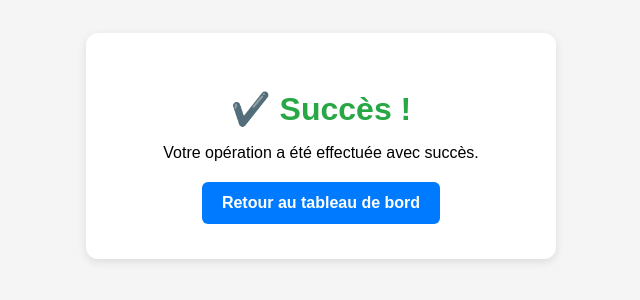
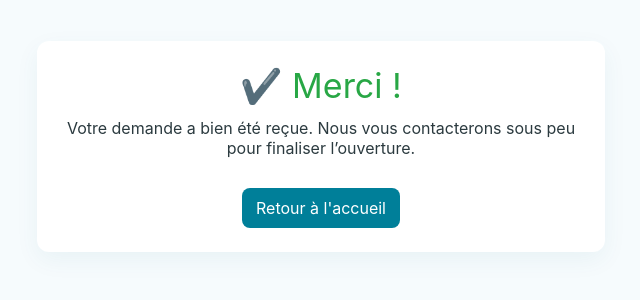
Before and after one commit to AfricanHeritageVR/Mobile-bank, a plain HTML site: page success.html in a window 1280 px wide. Shown: the part 254-554 px from the top of the page, without its empty margins (319-959 px from the left). Drawn offline with Linux system fonts and the light colour scheme.

Commit message:
Update success.html

```diff
--- a/success.html
+++ b/success.html
@@ -1,66 +1,20 @@
-<!DOCTYPE html>
+<!doctype html>
 <html lang="fr">
 <head>
-    <meta charset="UTF-8">
-    <meta name="viewport" content="width=device-width, initial-scale=1.0">
-    <title>Succès - MobiCash</title>
-
-    <style>
-        body {
-            font-family: Arial, sans-serif;
-            margin: 0;
-            background: #f5f5f5;
-            padding: 0;
-            display: flex;
-            justify-content: center;
-            align-items: center;
-            height: 100vh;
-        }
-
-        .box {
-            background: white;
-            padding: 35px;
-            width: 90%;
-            max-width: 400px;
-            border-radius: 12px;
-            text-align: center;
-            box-shadow: 0px 3px 10px rgba(0,0,0,0.1);
-        }
-
-        h1 {
-            color: #28a745;
-            margin-bottom: 10px;
-        }
-
-        p {
-            font-size: 16px;
-            margin-bottom: 20px;
-        }
-
-        a {
-            display: inline-block;
-            padding: 12px 20px;
-            background: #007bff;
-            color: white;
-            text-decoration: none;
-            border-radius: 6px;
-            font-weight: bold;
-        }
-
-        a:hover {
-            opacity: 0.9;
-        }
-    </style>
+<meta charset="utf-8"/><meta name="viewport" content="width=device-width,initial-scale=1"/>
+<title>Succès — Digibank Exauce</title>
+<style>
+  body{margin:0;font-family:Inter,system-ui;background:#f6fbfd;color:#2b3a3f;display:flex;align-items:center;justify-content:center;height:100vh}
+  .box{max-width:520px;padding:24px;background:#fff;border-radius:12px;box-shadow:0 8px 24px rgba(11,95,115,0.06);text-align:center}
+  .ok{color:#28a745;font-size:34px}
+  a{display:inline-block;margin-top:14px;padding:10px 14px;background:#007f99;color:#fff;border-radius:8px;text-decoration:none}
+</style>
 </head>
-
 <body>
-
-<div class="box">
-    <h1>✔️ Succès !</h1>
-    <p>Votre opération a été effectuée avec succès.</p>
-
-    <a href="dashboard.html">Retour au tableau de bord</a>
-</div>
-
+  <div class="box">
+    <div class="ok">✔️ Merci !</div>
+    <p style="margin-top:12px">Votre demande a bien été reçue. Nous vous contacterons sous peu pour finaliser l’ouverture.</p>
+    <a href="index.html">Retour à l'accueil</a>
+  </div>
 </body>
 </html>
```
